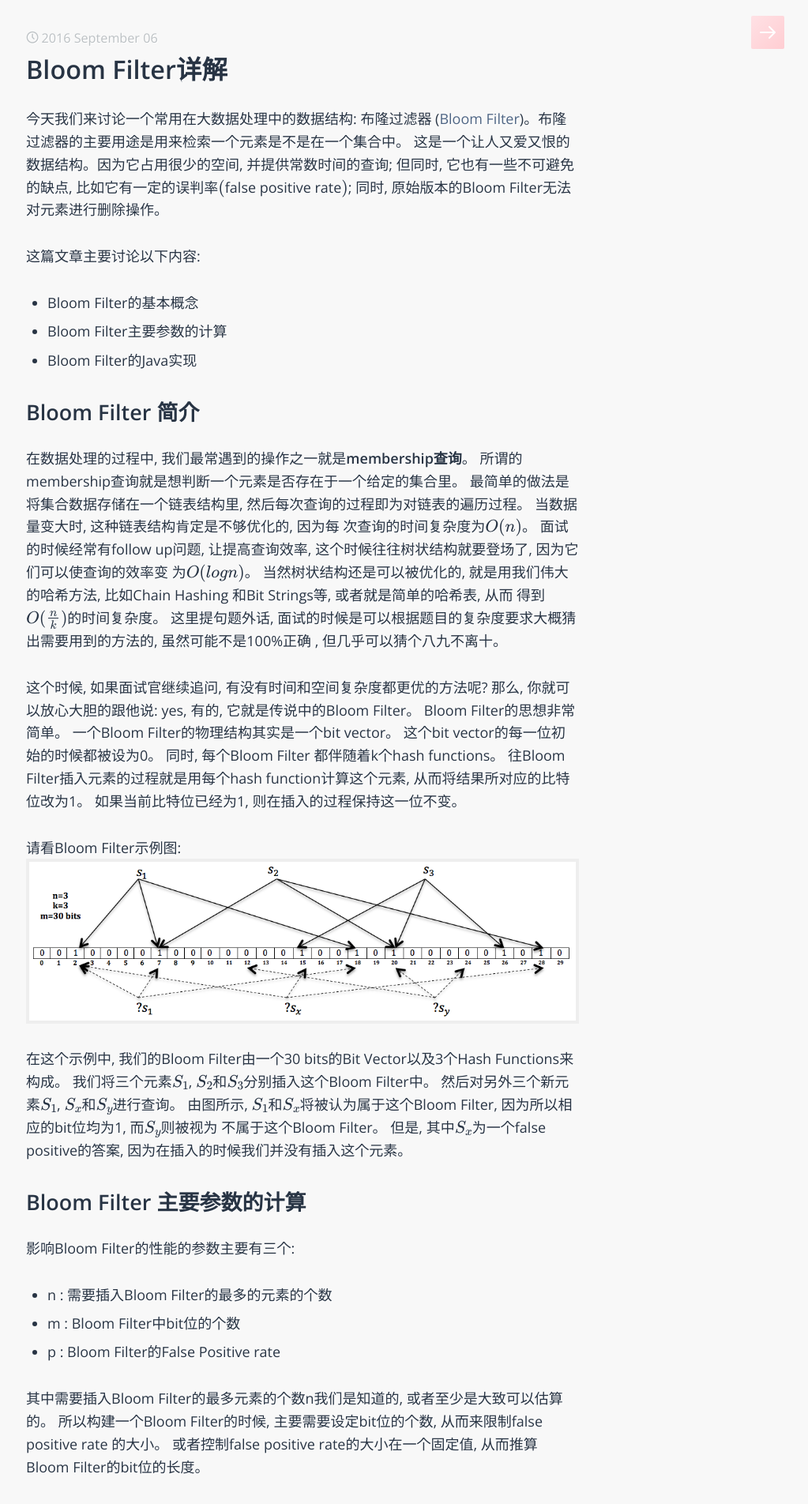
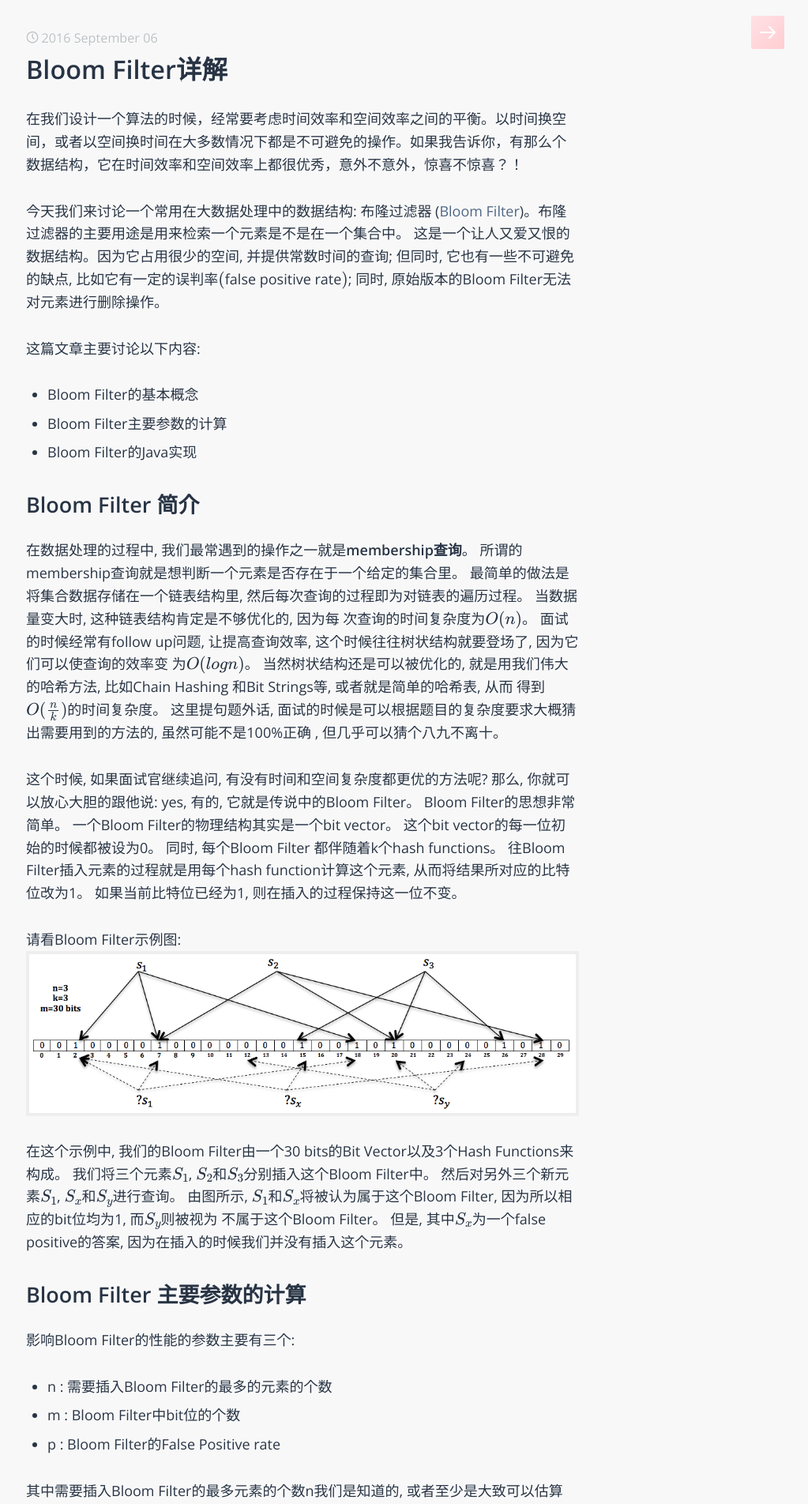
Before and after one commit to sophiesongge/sophiesongge.github.io, a Jekyll site: the page built from _posts/2016-09-06-bloom-filter.markdown, in a window 1280 px wide. Shown: the top 1904 px of the page at 79% size, without its empty margins (257-1280 px from the left). Built offline with Jekyll 4.4.1, drawn with Linux system fonts in a browser that asks for light colours; some web fonts are replaced; formulas are drawn with MathJax 3.

Commit message:
add post for bloom filter

```diff
--- a/_posts/2016-09-06-bloom-filter.markdown
+++ b/_posts/2016-09-06-bloom-filter.markdown
@@ -5,6 +5,8 @@ date:   2016-09-06 11:42:55 +0200
 categories: big data
 use_math: true
 ---
+
+在我们设计一个算法的时候，经常要考虑时间效率和空间效率之间的平衡。以时间换空间，或者以空间换时间在大多数情况下都是不可避免的操作。如果我告诉你，有那么个数据结构，它在时间效率和空间效率上都很优秀，意外不意外，惊喜不惊喜？！
 
 今天我们来讨论一个常用在大数据处理中的数据结构: 布隆过滤器 ([Bloom Filter])。布隆过滤器的主要用途是用来检索一个元素是不是在一个集合中。
 这是一个让人又爱又恨的数据结构。因为它占用很少的空间, 并提供常数时间的查询; 但同时, 它也有一些不可避免的缺点, 比如它有一定的误判率$\($false positive rate$\)$;
```
